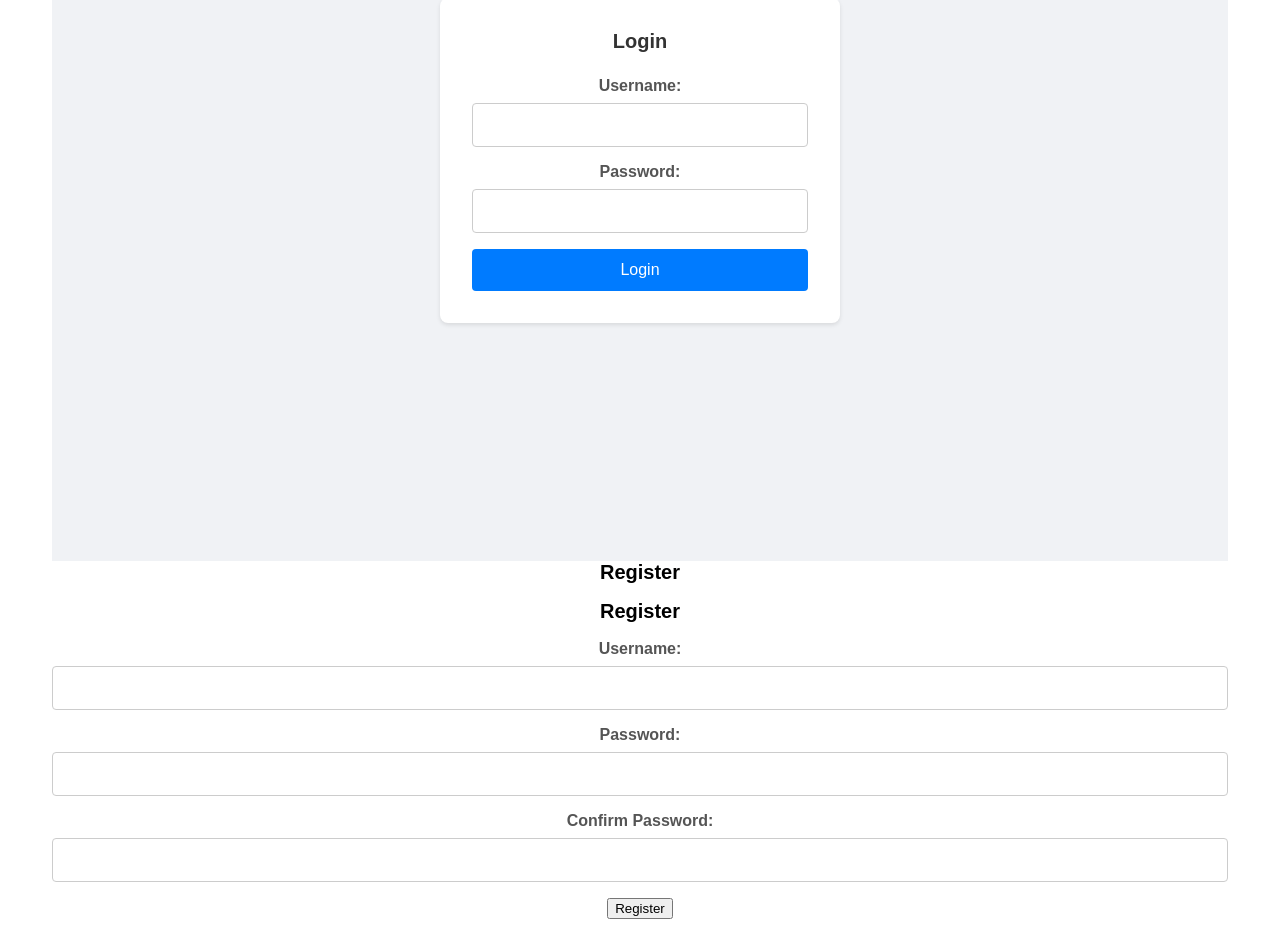
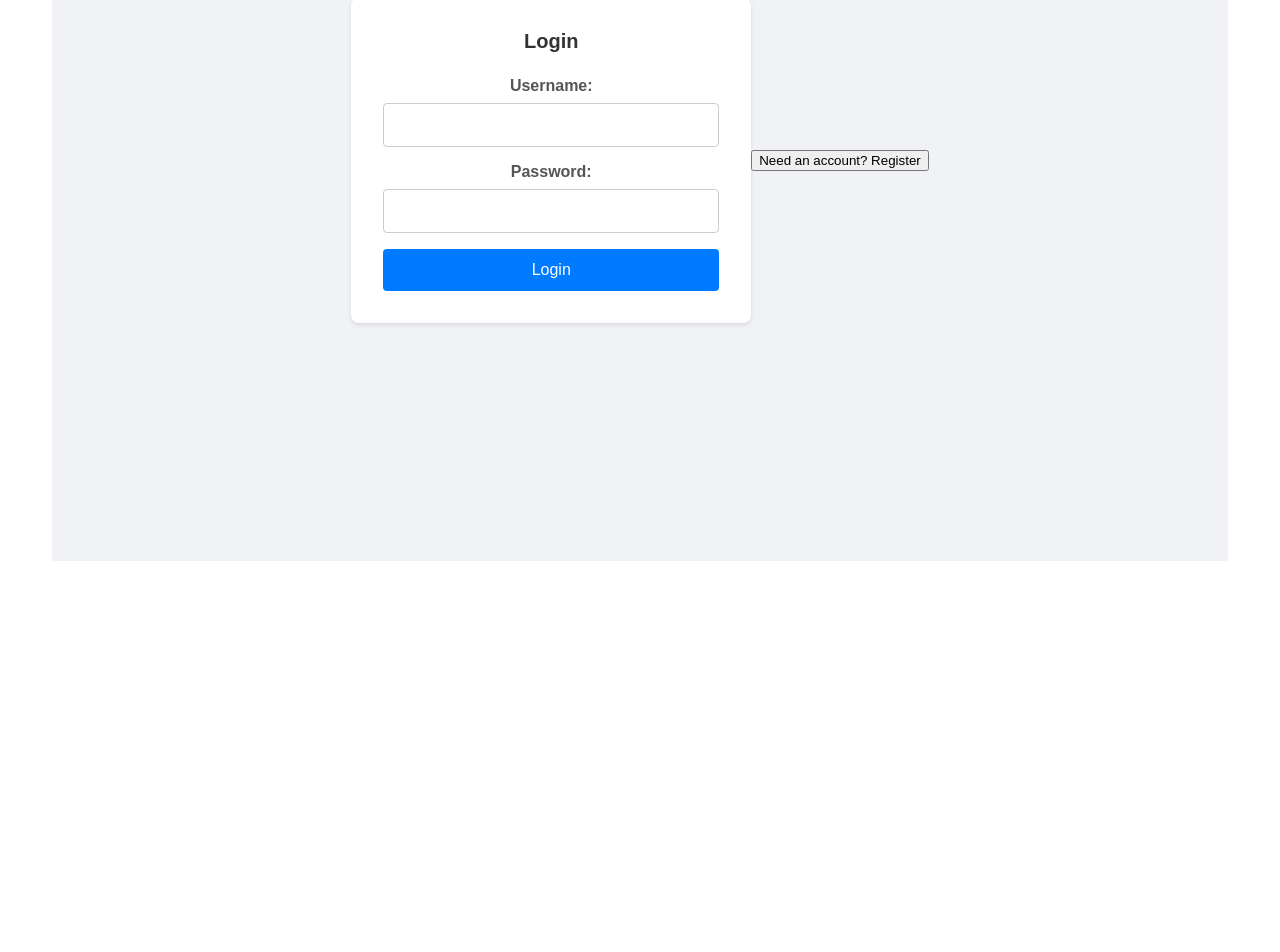
Before and after one commit to karagiannis/react_tesning, a React (Vite) app in the folder tic-tac-toe-app/: page / in a window 1280 px wide. Shown: the part 331-1283 px from the top of the page. After the commit the page ends 944 px from the top, so only its background shows below. Built offline with nearby package versions, Linux system fonts and the light colour scheme.

Commit message:
Registreringsknapp

```diff
--- a/tic-tac-toe-app/src/App.jsx
+++ b/tic-tac-toe-app/src/App.jsx
@@ -121,14 +121,13 @@ function RegisterForm({ onRegister }) { // Ta emot onRegister som en prop
 
 export default function App() {
   const [isLoggedIn, setIsLoggedIn] = useState(false);
-  //const [showLogin, setShowLogin] = useState(true); // Tillstånd för att visa login eller register
+  const [showLogin, setShowLogin] = useState(true); // <-- Nytt tillstånd: visa login eller register
   const [successReg, setSuccessReg] = useState(false); // State för att indikera lyckad registrering
 
   // Kolla om token finns i localStorage vid start
   useEffect(() => {
     const token = localStorage.getItem('jwtToken');
     if (token) {
-      //Här kan du också verifiera token med servern om du vill
       setIsLoggedIn(true);
     }
   }, []);
@@ -142,18 +141,24 @@ export default function App() {
     setIsLoggedIn(false);
   };
 
-  // Uppdaterad handleRegister-funktion som tar emot ett resultatobjekt
+  // Uppdaterad handleRegister-funktion
   const handleRegister = (result) => {
     if (result && result.success) {
-      console.log("Registration success in App:", result.message); // Exempel på logik i App
-      setSuccessReg(true); // Sätt state för lyckad registrering i App
-      // Här kan du t.ex. sätta ett timeout för att rensa meddelandet efter ett tag
-      // setTimeout(() => setSuccessReg(false), 5000); // Rensa efter 5 sekunder
+      console.log("Registration success in App:", result.message);
+      setSuccessReg(true);
+      // Efter lyckad registrering, gå tillbaka till inloggning
+      setShowLogin(true); // <-- Viktigt: Gå tillbaka till login-vyn efter registrering
     }
-    // Du kan också hantera felresultat här om du skickar dem från RegisterForm
-    // else if (result && !result.success) {
-    //   console.error("Registration error in App:", result.error);
-    // }
+  };
+
+  // Funktion för att byta till register-vy
+  const switchToRegister = () => {
+    setShowLogin(false); // Visa RegisterForm
+  };
+
+  // Funktion för att byta till login-vy
+  const switchToLogin = () => {
+    setShowLogin(true); // Visa LoginForm
   };
 
   if (isLoggedIn) {
@@ -161,17 +166,22 @@ export default function App() {
   } else {
     return (
       <div>
+        {showLogin ? ( // <-- Visa LoginForm eller RegisterForm baserat på showLogin
+          <div>
             <h2>Login</h2>
-        <LoginForm onLoginSuccess={handleLoginSuccess} />
-        {/* Visa ett meddelande i App om registrering lyckades */}
+            <LoginForm onLoginSuccess={handleLoginSuccess} onSwitchToRegister={switchToRegister} /> {/* Skicka med switch-funktionen */}
             {successReg && <div className="app-success-message">Registration successful! Please check your email.</div>}
+          </div>
+        ) : (
+          <div>
             <h2>Register</h2>
-        <RegisterForm onRegister={handleRegister} />
+            <RegisterForm onRegister={handleRegister} onSwitchToLogin={switchToLogin} /> {/* Skicka med switch-funktionen */}
+          </div>
+        )}
       </div>
     );
   }
 }
-
 
 
 
@@ -209,32 +219,28 @@ async function loginAPI(username, password) {
 }
 
 
-
-
-function LoginForm({ onLoginSuccess }) { // Ta emot en callback-funktion
+function LoginForm({ onLoginSuccess, onSwitchToRegister }) { // Ta emot onSwitchToRegister som prop
   const [username, setUsername] = useState("");
   const [password, setPassword] = useState("");
-  const [error, setError] = useState(""); // För att visa felmeddelanden
-  const [loading, setLoading] = useState(false); // För att visa laddningsindikator
+  const [error, setError] = useState("");
+  const [loading, setLoading] = useState(false);
 
   const handleSubmit = async (e) => {
-    e.preventDefault(); // Förhindra standardbeteende för formuläret
-    setError(""); // Rensa tidigare fel
-    setLoading(true); // Sätt laddning till true
+    e.preventDefault();
+    setError("");
+    setLoading(true);
 
     try {
+    // Använd den separat definierade funktionen
     const token = await loginAPI(username, password);
-      // Om inloggning lyckas:
-      localStorage.setItem("jwtToken", token); // Spara token i localStorage
-      onLoginSuccess(); // Anropa callback för att t.ex. visa Game-komponenten
+    localStorage.setItem("jwtToken", token); // Spara token
+    onLoginSuccess(); // Uppdatera App-komponentens tillstånd
   } catch (err) {
-      // Om inloggning misslyckas:
-      setError(err.message || "An error occurred during login.");
+    setError(err.message);
   } finally {
-      setLoading(false); // Sätt laddning till false
+    setLoading(false);
   }
 };
-
   return (
     <div className="login-form-container">
       <form className="login-form" onSubmit={handleSubmit}>
@@ -248,7 +254,7 @@ function LoginForm({ onLoginSuccess }) { // Ta emot en callback-funktion
             value={username}
             onChange={(e) => setUsername(e.target.value)}
             required
-            disabled={loading} // Inaktivera fält vid laddning
+            disabled={loading}
           />
         </div>
         <div className="form-group">
@@ -259,16 +265,22 @@ function LoginForm({ onLoginSuccess }) { // Ta emot en callback-funktion
             value={password}
             onChange={(e) => setPassword(e.target.value)}
             required
-            disabled={loading} // Inaktivera fält vid laddning
+            disabled={loading}
           />
         </div>
         <button type="submit" disabled={loading}>
-          {loading ? "Logging in..." : "Login"} {/* Visa olika text beroende på laddning */}
+          {loading ? "Logging in..." : "Login"}
         </button>
       </form>
+      {/* Lägg till knappen för att gå till registrering */}
+      <button onClick={onSwitchToRegister} className="switch-form-button">
+        Need an account? Register
+      </button>
     </div>
   );
 }
+
+
 
 ///////// Board och Square komponenter samt Gasme komponenten /////
 function Square({ value, onSquareClick, winningLine, index }) {
```
Lines whose indentation alone changed are shown as unchanged.
